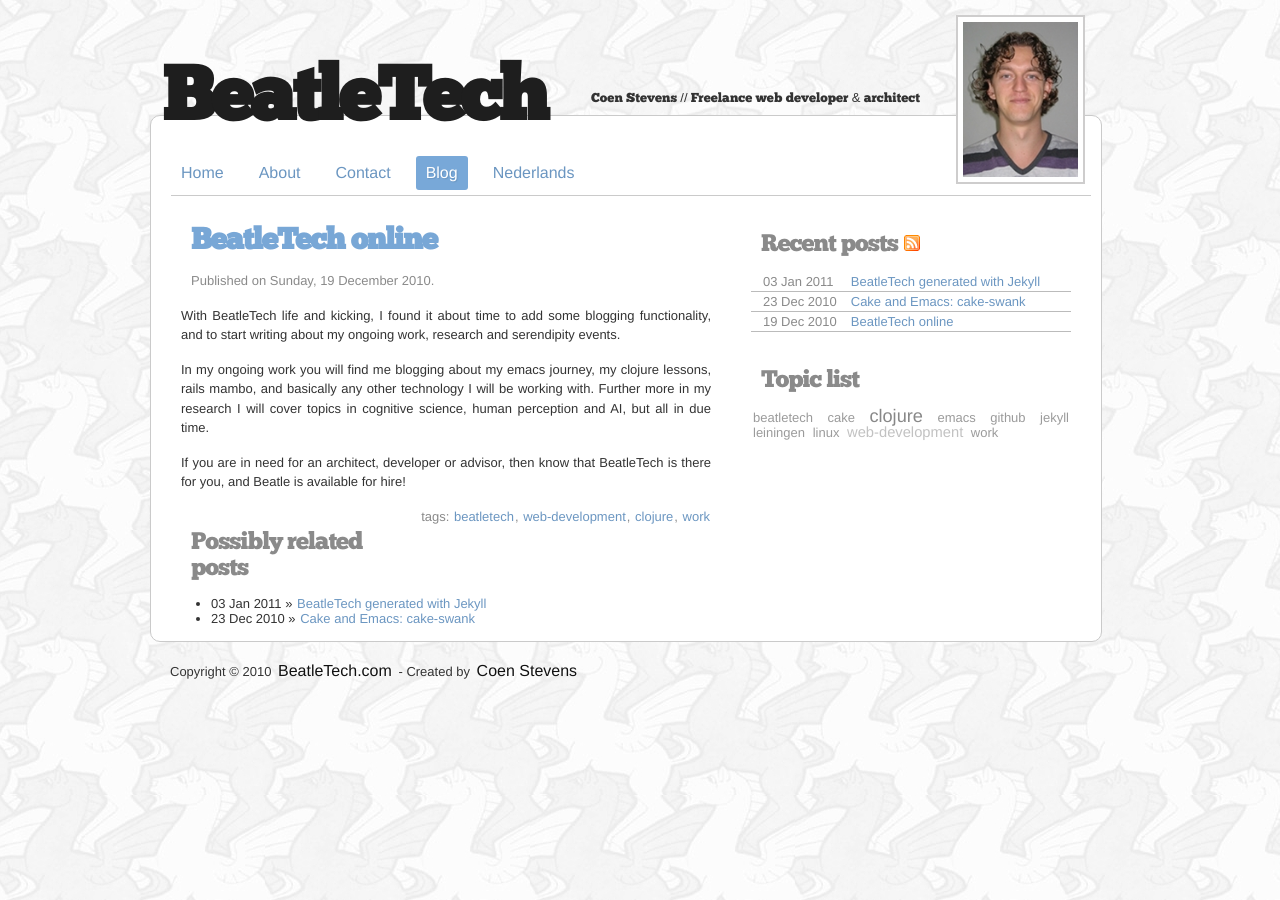
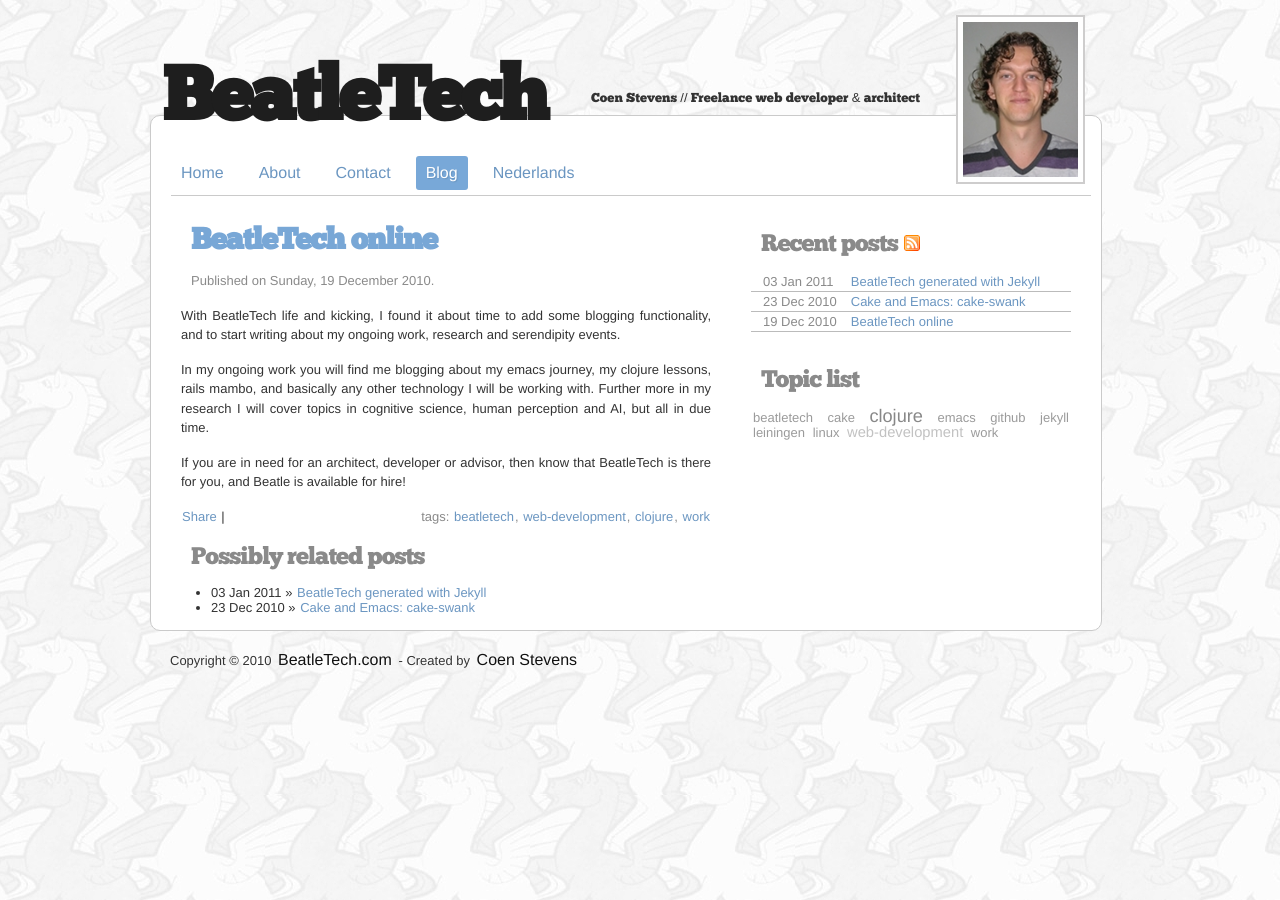
Before and after one commit to beatlevic/beatletech, a Jekyll site: the page built from _posts/2010-12-19-beatletech-online.markdown, in a window 1280 px wide. Built offline with Jekyll 4.4.1, drawn with Linux system fonts in a browser that asks for light colours; nearby versions of some CDN libraries; Markdown is read by kramdown in place of the engine named in the settings; comment, search, counter and statistics services are not loaded.

Commit message:
added addthis button for sharing

```diff
--- a/_layouts/post.html
+++ b/_layouts/post.html
@@ -84,6 +84,7 @@
 
             {{ content }}
 
+
             <div style="display:block;vertical-align:baseline;height:2px">
 
             </div>
@@ -96,8 +97,19 @@
               </span>
             </div>
 
-            <p>
-            </p>
+
+<!-- AddThis Button BEGIN -->
+<div class="addthis_toolbox addthis_default_style ">
+<a href="http://www.addthis.com/bookmark.php?v=250&amp;username=beatlevic" class="addthis_button_compact">Share</a>
+<span class="addthis_separator">|</span>
+<a class="addthis_button_facebook"></a>
+<a class="addthis_button_twitter"></a>
+<a class="addthis_button_email"></a>
+<a class="addthis_button_hackernews"></a>
+</div>
+<script type="text/javascript">var addthis_config = {"data_track_clickback":true};</script>
+<script type="text/javascript" src="http://s7.addthis.com/js/250/addthis_widget.js#username=beatlevic"></script>
+<!-- AddThis Button END -->
 
           </article>
 
--- a/about.html
+++ b/about.html
@@ -24,6 +24,11 @@
       bridging the gap between the technical and the
       business, having the required people and
       communications skills.
+    </p>
+
+    <p>
+      In my free time I love to do kickboxing, sprinting and
+      hiking, and I'm really into the Paleo lifestyle.
     </p>
 
     <p>
```
